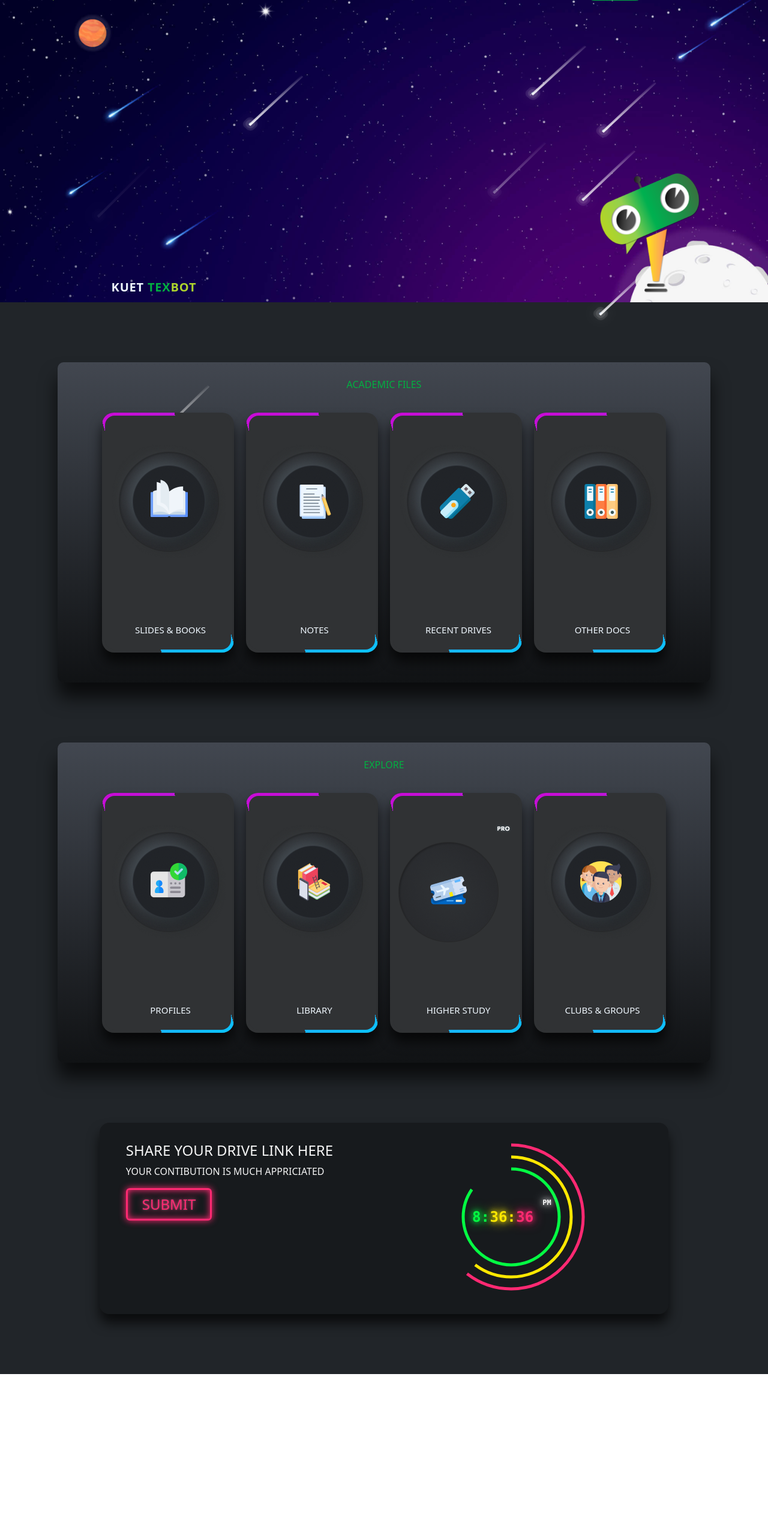
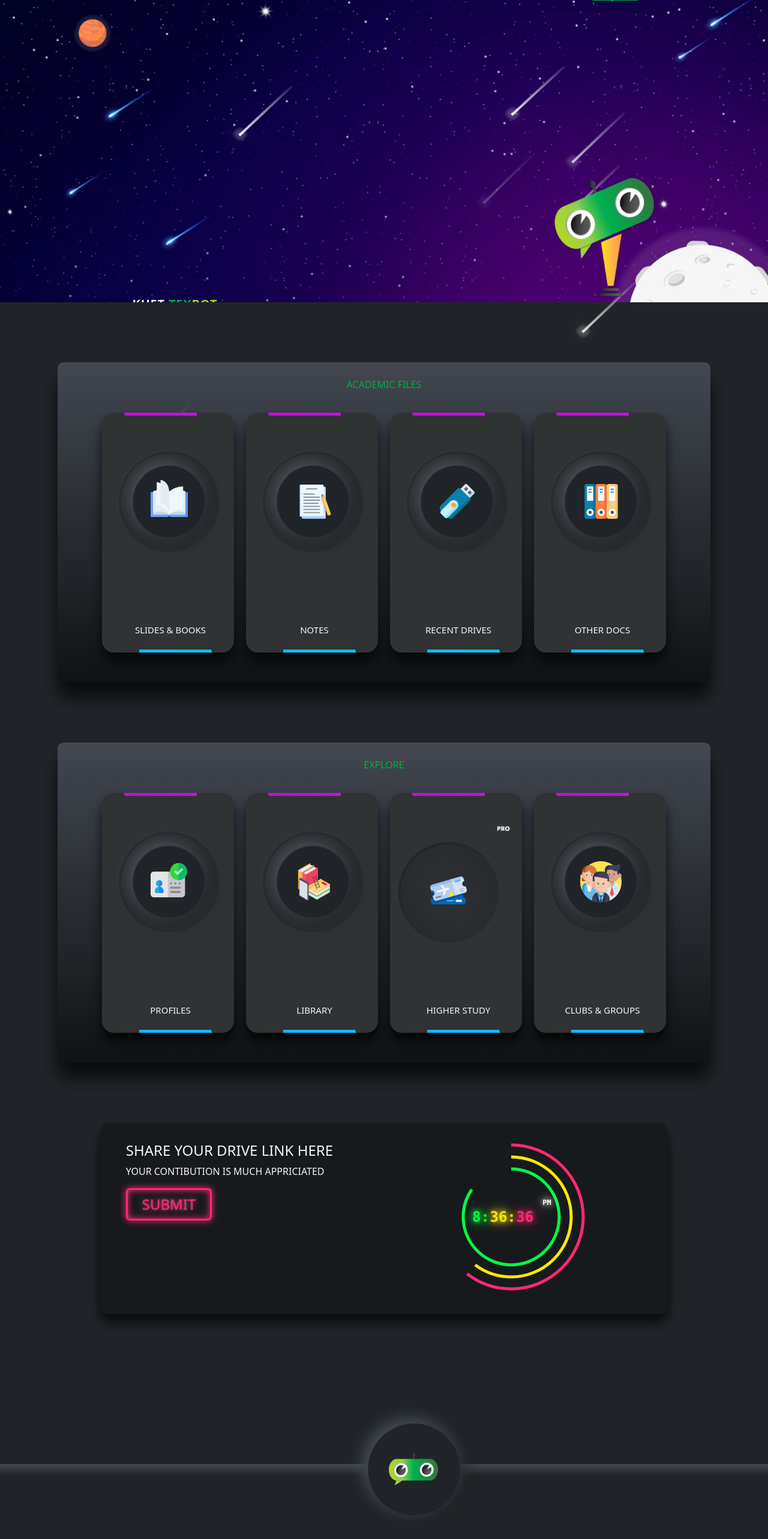
Before and after one commit to Lucky13NS/Kuet-Text-Bot, a React (Create React App) app: page / in a window 1280 px wide. Shown: the part 56-2622 px from the top of the page at 60% size. Before the commit the page ends 2347 px from the top, so only its background shows below. Built offline with nearby package versions, Linux system fonts and the light colour scheme.

Commit message:
line icon done

```diff
--- a/src/components/Hero-section/hero-sectionElements.css
+++ b/src/components/Hero-section/hero-sectionElements.css
@@ -20,11 +20,10 @@
         /* END */
 
 .banner {
-    /* position: absolute; */
     margin-top: 0;
     padding: 260px 0 100px 0;
     background-image: url('../../images/Hero-Banner.png');
-    background-position-x: center;
+    /* background-position-x: center; */
     background-size: cover;
     background-repeat: no-repeat;
     height: 70vh;
@@ -32,6 +31,65 @@
     overflow: hidden;
   }
 
+  .banner .tagline {
+    font-weight: 700;
+    letter-spacing: .8px;
+    font-size: 20px;
+    margin-bottom: 10px;
+    display: inline-block;
+    color: aliceblue;
+  }
+
+  .banner h2 {
+    font-weight: 700;
+    letter-spacing: 0.8px;
+    line-height: 1;
+    margin-bottom: 20px;
+    display: block;
+    color: white;
+    white-space: nowrap;
+  }
+  .banner button {
+    background: transparent;
+    border: 1px solid #FFDC00;
+    filter: drop-shadow(2px 2px 10px #FAFF00);
+    border-radius: 5px;
+    line-height: 24px;
+    color:aliceblue;
+  }
+
+  .banner .iconImg {
+    animation: updown 3s linear infinite;
+    margin-left: 200px;
+    height: 200px;
+  }
+
+  @media (max-width: 760px) {
+    .iconImg{
+      scale: 0.8;
+    }
+}
+
+  @keyframes updown {
+      0% {
+          transform: translateY(-40px);
+      }
+      50% {
+          transform: translateY(40px);
+      }
+      100% {
+          transform: translateY(-40px);
+      }
+  }
+  .text {
+    margin-top: 60%;
+  }
+  @media (max-width: 480px) {
+    .text {
+      scale: 0.9;
+      margin-top: 0;
+    }
+}
 
          /* Shooting star animation begin */
 
@@ -42,7 +100,7 @@
     width: 5px;
     height: 5px;
     /* background-image: url('../../images/logo.png'); */
-     background: #7a91b1;
+    background: #7a91b1;
     border-radius: 50%;
     box-shadow: 0 0 0 5px rgba(255,255,255,0.1),
     0 0 0 8px rgba(255,255,255,0.1),
@@ -157,51 +215,3 @@
   }
 
        /* Shooting star animation end */
-
-  .banner .tagline {
-    font-weight: 700;
-    letter-spacing: .8px;
-    font-size: 20px;
-    margin-bottom: 10px;
-    display: inline-block;
-    color: aliceblue;
-  }
-  .banner h2 {
-    font-weight: 700;
-    letter-spacing: 0.8px;
-    line-height: 1;
-    margin-bottom: 20px;
-    display: block;
-    color: white;
-    white-space: nowrap;
-  }
-  .banner button {
-    background: transparent;
-    border: 1px solid #FFDC00;
-    filter: drop-shadow(2px 2px 10px #FAFF00);
-    border-radius: 5px;
-    line-height: 24px;
-    color:aliceblue;
-  }
-
-  .banner .iconImg {
-    animation: updown 3s linear infinite;
-    margin-left: 270px;
-    height: 200px;
-
-
-  }
-  @keyframes updown {
-      0% {
-          transform: translateY(-40px);
-      }
-      50% {
-          transform: translateY(40px);
-      }
-      100% {
-          transform: translateY(-40px);
-      }
-  }
-  .text {
-    margin-top: 50%;
-  }
--- a/src/components/Home-card/home-card.css
+++ b/src/components/Home-card/home-card.css
@@ -162,6 +162,8 @@ a:hover, a:visited, a:link, a:active
     text-decoration: none;
 }
 
+/* Share your drive link here (start) */
+
 .clock {
     margin-top: 125px;
     margin-bottom: 130px;
@@ -204,13 +206,14 @@ a:hover, a:visited, a:link, a:active
 
 
 .drive-link-text {
-
     color: whitesmoke;
     text-align: left;
     white-space: nowrap;
-    /* margin-top: 50px; */
-    /* margin-left: 150px; */
 }
+
+/* Share your drive link here (end) */
+
+                  /* Neon button */
 
 .neon-button {
     font-size: 1.5rem;
@@ -277,3 +280,37 @@ a:hover, a:visited, a:link, a:active
   .neon-button:focus::after {
     opacity: 1;
   }
+
+                  /* Neon button end*/
+
+.line-Image-wrapper {
+    padding-top: 100px;
+    padding-bottom: 200px;
+
+}
+  .line {
+    background: linear-gradient(rgba(66, 71, 80, 1),rgba(32, 35, 38, 1));
+    width:100%;
+    height: 20px;
+    margin-top: 50px;
+    background-repeat: no-repeat;
+
+  }
+  .line-icon-img {
+    background-image: url('../.././images/line_icon_img.png');
+    height: 200px;
+    width: auto;
+    background-repeat: no-repeat;
+    margin-top: -125px;
+    margin-left: 45%;
+  }
+  @media (max-width: 760px) {
+    .line-icon-img {
+        margin-left: 35%;
+    }
+}
+  @media (max-width: 620px) {
+    .line-icon-img {
+        margin-left: 30%;
+    }
+}
--- a/src/components/Home-card/home-card.js
+++ b/src/components/Home-card/home-card.js
@@ -136,7 +136,16 @@ const home_card= () => {
                 </Row>
     </Container>
 
-        {/* Drive link */}
+        {/* Drive link end*/}
+
+            {/* Line image */}
+
+    <div className='line-Image-wrapper'>
+        <div className='line' />
+        <div className='line-icon-img' />
+    </div>
+            {/* Line image end */}
+
 
 
 </div>
```
Also changed, not shown: src/images/line_icon_img.png (added), src/images/line_img.png (added).
